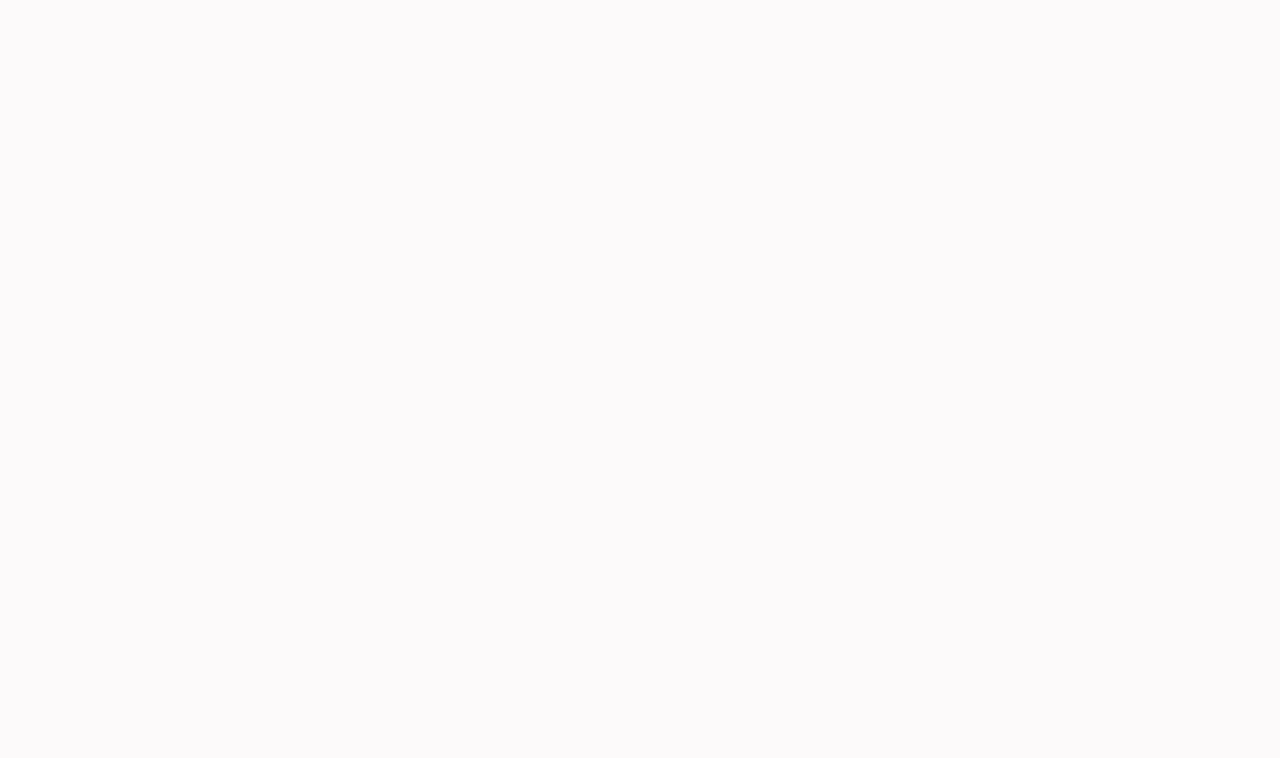
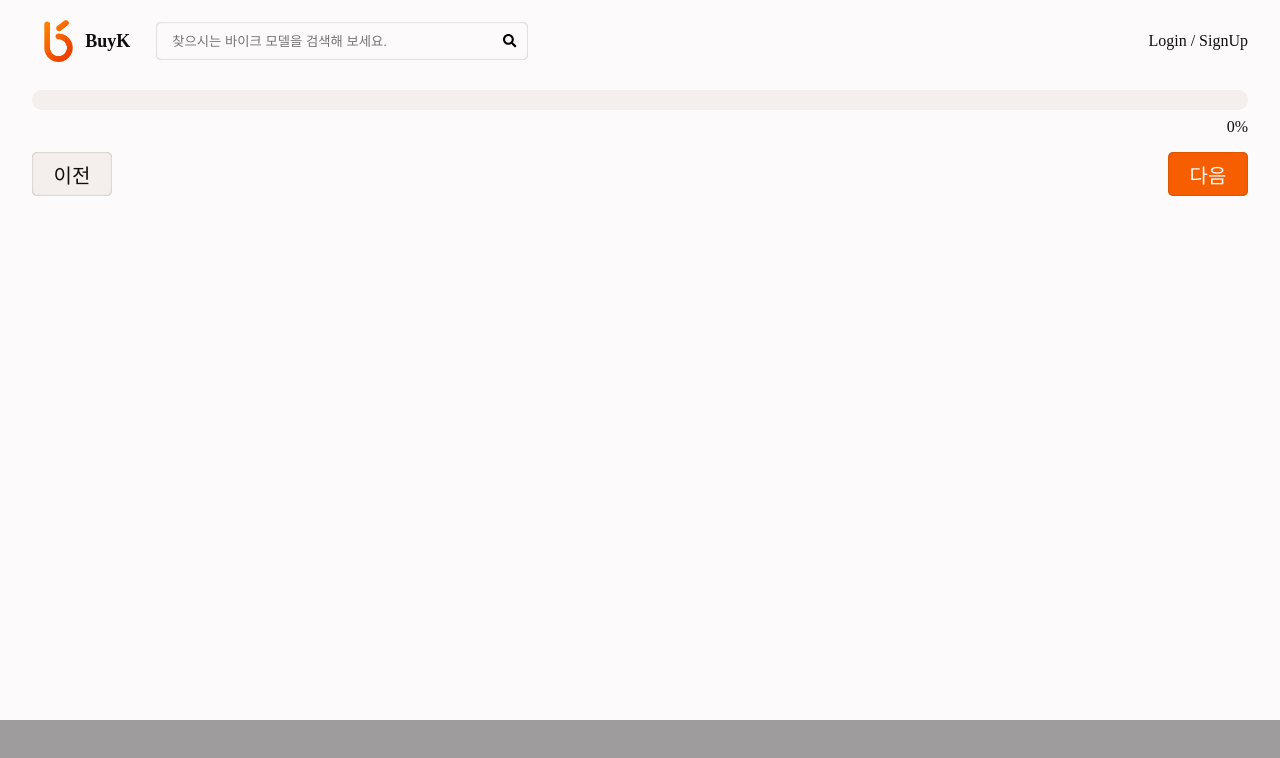
Before and after one commit to jeongnaehyeok/buyk_client, a Vue app: page /register in a window 1280 px wide. Shown: the top 758 px of the page. Built offline with nearby package versions, Linux system fonts and the light colour scheme; a web font is replaced by a local one.

Commit message:
Register progress bar 완성

```diff
--- a/src/components/Header.vue
+++ b/src/components/Header.vue
@@ -62,11 +62,11 @@
       width: 23.25rem;
       height: 2.375rem;
       border-radius: 5px;
-      border: solid 0.5px $black;
+      box-shadow: inset 0 0 2px 0 rgba(0, 0, 0, 0.35);
       input{
         @include container;
         @include outline-none;
-        padding-left: 1.625rem;
+        padding-left: 1rem;
         border: 0;
         background-color: $none-color;
         flex-basis: 90%;
--- a/src/components/IndexHeader.vue
+++ b/src/components/IndexHeader.vue
@@ -65,13 +65,13 @@
           this.recentlySearch.push(this.search)
           const jsonRecentlySearch = JSON.stringify(this.recentlySearch)
           localStorage.setItem('recentlySearch', jsonRecentlySearch)
-          this.$router.push({name: "Listpage"})
+          this.$router.push({name: "List"})
         })
     },
     bikeTypeSearch(e){
       const bike_type = e.currentTarget.id
       this.filterList({ bike_type })
-      this.$router.push({name: "Listpage"})
+      this.$router.push({name: "List"})
     },
     ...mapActions([
       'typeInSearch',
--- a/src/components/StateCheck.vue
+++ b/src/components/StateCheck.vue
@@ -45,6 +45,7 @@
 .state-check {
     width: 34.375rem;
     height: 36rem;
+    margin-bottom: 0.25rem;
     padding: .375rem 0;
     box-shadow: inset 0 0 2px 0 rgba(0, 0, 0, 0.35);
     border-radius: 10px;
--- /dev/null
+++ b/src/components/registerform/ProgressBar.vue
@@ -0,0 +1,68 @@
+<template>
+    <div class="progress-bar">
+        <div class="progress_bar-contain">
+            <progress class="bar" :value='this.getPercent' max="100"></progress>
+        </div>
+        <p>{{ this.getPercent }}%</p>
+    </div>
+</template>
+
+<script>
+export default {
+    name:'ProgressBar',
+    props:{
+        progressIndex:{
+            type: Number,
+            require: true,
+        }
+    },
+    computed:{
+        getPercent(){
+            return this.progressPercent[this.progressIndex]
+        }
+    },
+    created(){
+        this.progressPercent = [ "0", "11", "33", "44", "61", "72", "83", "100"]
+    },
+    date(){
+        return{
+            progressPercent:[],
+        }
+    }
+}
+</script>
+
+<style lang="scss">
+@import '@/style/index.scss';
+
+.progress-bar{
+    width: 100%;
+    .progress_bar-contain{
+        width: 100%;
+        height: 1.25rem;
+        border-radius: 10px;
+        background: $gray;
+        .bar{
+            width: 100%;
+            height: 1.25rem;
+            border-radius: 10px;
+            &::-webkit-progress-bar {
+                background-color: $gray;
+                border-radius: 10px;
+            }
+            &::-webkit-progress-value {
+                background-color: $orange;
+                border-radius: 10px;
+            }
+            &::-moz-progress-bar {
+                background-color: $gray;
+                border-radius: 10px;
+            }
+        }
+    }
+    p{
+        margin-top: 0.5rem;
+        text-align: right;
+    }
+}
+</style>
--- a/src/pages/ListPage.vue
+++ b/src/pages/ListPage.vue
@@ -17,10 +17,45 @@
     components:{
         ItemList
     },
-    computed:{
-        ...mapState([
-            'items'
-        ])
+    data(){
+        return{
+            items:[
+                {
+                "id": 6,
+                "model": "BMW888",
+                "user": "test1",
+                "price": 1000,
+                "bike_style": "레플리카",
+                "payment_method": {
+                    "card": true,
+                    "cash": false,
+                    "loan": true,
+                    "trade": false,
+                    "lease": false
+                },
+                "images": [
+                    {
+                        "id": 20,
+                        "image": "/media/buyk/item1.jpg"
+                    },
+                    {
+                        "id": 21,
+                        "image": "/media/buyk/item2.jpg"
+                    }
+                ],
+                "deal_area": "대구",
+                "model_year": 2012,
+                "driven_distance": 100000,
+                "document_status": "준비됨",
+                "repair_history": "없습니다",
+                "tuning_history": "없어요",
+                "detail_information": "괜찮습니다",
+                "crawled_url": null,
+                "created_at": "2020-06-25T20:08:51.638092",
+                "updated_at": "2020-06-25T20:08:51.638128"
+                },
+            ]
+        }
     }
 }
 </script>
--- a/src/pages/LoginPage.vue
+++ b/src/pages/LoginPage.vue
@@ -67,6 +67,7 @@
       input{
         @include user-input-box;
         border: 0;
+        box-shadow: inset 0 0 2px 0 rgba(0, 0, 0, 0.35);
         margin-bottom: 0.775rem;
       }
       button{
@@ -74,6 +75,7 @@
         @include user-input-box;
         width: 100%;
         border: 0;
+        box-shadow: inset 0 0 2px 0 rgba(0, 0, 0, 0.35);
         background: $orange;
         color: $white;
       }
--- /dev/null
+++ b/src/pages/RegisterPage.vue
@@ -0,0 +1,143 @@
+<template>
+  <div class="register-page">
+    <progress-bar :progressIndex="progressIndex"/>
+    <div class="progress_btn-contain">
+      <button
+        :class="{deactive:preAtive}"
+        @click="preBtn">이전</button>
+      <button v-if="this.progressIndex < 7"
+        :class="{deactive:proAtive}"
+        @click="proBtn">다음</button>
+      <button v-else
+        @click="onSubmit">제출</button>
+    </div>
+  </div>
+</template>
+
+<script>
+import ProgressBar from '@/components/registerform/ProgressBar'
+
+export default {
+    name:'RegisterPage',
+    components:{
+      ProgressBar
+    },
+    methods:{
+      preBtn(){
+        this.progressIndex = this.progressIndex < 1 ? 0 : this.progressIndex-1
+        this.checkActive()
+      },
+      proBtn(){
+        this.progressIndex = this.progressIndex > 6 ? 7 : this.progressIndex+1
+        this.checkActive()
+      },
+      checkActive(){
+        this.proAtive = this.progressIndex > 6 ? true : false;
+        this.preAtive = this.progressIndex < 1 ? true : false;
+      },
+      onSubmit(){
+        console.log("제출");
+      }
+    },
+    data(){
+      return{
+        model: "",
+        bike_style: null,
+        price: null,
+        deal_area: null,
+        model_year: null,
+        driven_distance: null,
+        document_status: null,
+        repair_history: "",
+        tuning_history: "",
+        detail_information: "",
+        payment_method: {
+          card: false,
+          cash: false,
+          loan: false,
+          trade: false,
+          lease: false
+        },
+        bikeTypes:[
+          {
+            "name":'네이키드',
+            "bike_type":'NK'
+          },
+          {
+            "name":'레플리카',
+            "bike_type":'RL'
+          },
+          {
+            "name":'아메리칸',
+            "bike_type":'AM'
+          },
+          {
+            "name":'스쿠터',
+            "bike_type":'SC'
+          },
+          {
+            "name":'투어링',
+            "bike_type":'TL'
+          },
+          {
+            "name":'전기',
+            "bike_type":'EL'
+          },
+          {
+            "name":'상업용',
+            "bike_type":'CM'
+          },
+          {
+            "name":'ATV',
+            "bike_type":'AT'
+          },
+          {
+            "name":'오프로드',
+            "bike_type":'OL'
+          },
+          {
+            "name":'포켓,미니',
+            "bike_type":'MI'
+          }
+        ],
+        progressIndex:0,
+        proAtive: false,
+        preAtive: true,
+      }
+    }
+}
+</script>
+
+<style lang="scss">
+@import '@/style/index.scss';
+.register-page{
+  @include container-max-size;
+  .progress_btn-contain{
+    display: flex;
+    justify-content: space-between;
+    width: 100%;
+    margin-bottom: 0.5rem;
+    .deactive{
+      background: $gray;
+      color: $black;
+      &:hover{
+          background: $gray;
+      }
+    }
+    button{
+      @include outline-none;
+      width: 5rem;
+      height: 2.75rem;
+      border: 0;
+      border-radius: 5px;
+      box-shadow: inset 0 0 2px 0 rgba(0, 0, 0, 0.35);
+      background: $orange;
+      font-size: 1.25rem;
+      color: $white;
+      &:hover{
+          background: $dark-orange;
+      }
+    }
+  }
+}
+</style>
--- a/src/pages/SignupPage.vue
+++ b/src/pages/SignupPage.vue
@@ -74,14 +74,16 @@
       @include colum-container;
       input{
         @include user-input-box;
+        margin-bottom: 0.775rem;
         border: 0;
-        margin-bottom: 0.775rem;
+        box-shadow: inset 0 0 2px 0 rgba(0, 0, 0, 0.35);
       }
       button{
         @include outline-none;
         @include user-input-box;
         width: 100%;
         border: 0;
+        box-shadow: inset 0 0 2px 0 rgba(0, 0, 0, 0.35);
         background: $orange;
         color: $white;
       }
--- a/src/pages/UserItemPage.vue
+++ b/src/pages/UserItemPage.vue
@@ -14,6 +14,7 @@
             :items="sellItems"/>
           <state-check
             v-show="!activeBtn"/>
+          <router-link class="sell_btn-contain" :to="{ name: 'Register'}">바이크 판매하기</router-link>
       </div>
   </div>
 </template>
@@ -89,6 +90,17 @@
                 color: $white;
             }
         }
+        .sell_btn-contain{
+            width: 34.375rem;
+            height: 2.75rem;
+            padding: 0.5rem;
+            border-radius: 10px;
+            box-shadow: inset 0 0 2px 0 rgba(0, 0, 0, 0.35);
+            color: $white;
+            background: $orange;
+            text-align: center;
+            font-size: 1.25rem;
+        }
     }
 }
 </style>
--- a/src/router/index.js
+++ b/src/router/index.js
@@ -10,6 +10,7 @@
 import UserItemPage from '@/pages/UserItemPage'
 import LoginPage from '@/pages/LoginPage'
 import SignupPage from '@/pages/SignupPage'
+import RegisterPage from '@/pages/RegisterPage'
 
 // componet
 import Footer from '@/components/Footer'
@@ -63,5 +64,14 @@
         footer: Footer,
       }
     },
+    {
+      path: '/register',
+      name: 'Register',
+      components: {
+        header: Header,
+        default: RegisterPage,
+        footer: Footer,
+      }
+    },
   ]
 })
```
